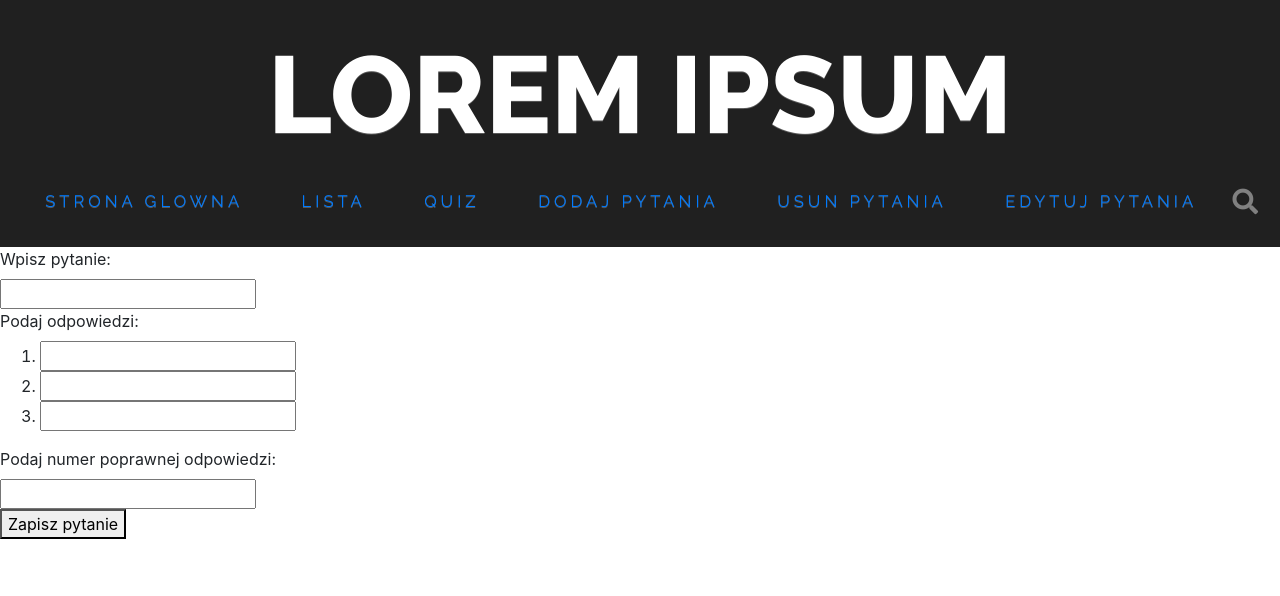
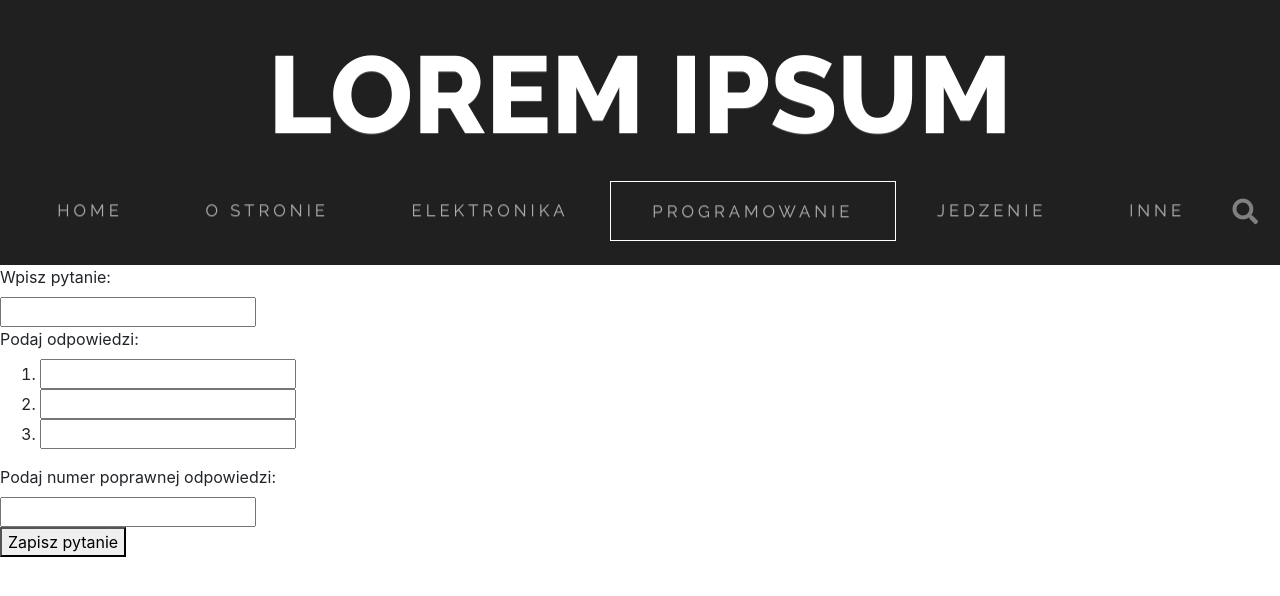
Before and after one commit to mozerpol/mozerpolWebsite, a Flask app: page /menu/dodaj in a window 1280 px wide. Shown: the top 596 px of the page. Run offline with Flask 2, Linux system fonts and the light colour scheme; some libraries are stand-ins or nearby versions.

Commit message:
Fix carousel and menu color, working

```diff
--- a/app/static/szkieletStyle.css
+++ b/app/static/szkieletStyle.css
@@ -9,7 +9,7 @@
 	width: 100%;
 }
 
-#mainmenu > .navbar-nav > .active
+#mainmenu > .ul > .li
 {
 	border: 1px solid white; /* kiedy jest przypisana klasa active to element menu ma biala ramke*/
 }
--- a/app/templates/szkielet.html
+++ b/app/templates/szkielet.html
@@ -30,12 +30,12 @@
         <!-- ::::::::::::::::::::::::::::::::::::::::::::::::::::::::::::::      NAVBAR      :::::::::::::::::::::::::::::::::::::::::::::::::::::::::::::-->
         <header>
             {% set navigation_bar = [
-            ('/', 'index', 'STRONA GLOWNA'),
-            ('/menu/lista', 'lista', 'LISTA'),
-            ('/menu/quiz', 'quiz', 'QUIZ'),
-            ('/menu/dodaj', 'dodaj', 'DODAJ PYTANIA'),
-            ('/menu/usun', 'usun', 'USUN PYTANIA'),
-            ('/menu/edytuj', 'edytuj', 'EDYTUJ PYTANIA'),
+            ('/', 'index', 'HOME'),
+            ('/menu/lista', 'lista', 'O STRONIE'),
+            ('/menu/quiz', 'quiz', 'ELEKTRONIKA'),
+            ('/menu/dodaj', 'dodaj', 'PROGRAMOWANIE'),
+            ('/menu/usun', 'usun', 'JEDZENIE'),
+            ('/menu/edytuj', 'edytuj', 'INNE'),
             ] %}
             {% set active_page = active_page|default('index') %}
             <nav id="header-container" class="navbar justify-content-center navbar-dark navbar-expand-md" role="navigation">
@@ -86,8 +86,8 @@
                             nav-fill - dzieki temu menu 'rozlewa' sie na cala szerokosc ekranu
                             -->
                             {% for href, id, tekst in navigation_bar %}
-                            <li class="nav-item"{% if id == active_page %} class="active"{% endif %}>
-                                <a href="{{ href|e }}">{{ tekst|e }}</a>
+                            <li class="nav-item" {% if id == active_page %} class="active" style="border: 1px solid white;" {% endif %}>
+                                <a href="{{ href|e }}" style="color: rgba(255,255,255,.5); line-height: 350%;">{{ tekst|e }}</a>
                             </li>
                             {% endfor %}
                             <button onclick="showSecondNav()" class="fas fa-search"></button>
@@ -116,10 +116,8 @@
             </nav>
         </header>
 
-        <div id="tresc" class="cb">
-            {% block tresc %}
-            {% endblock %}
-        </div>
+        {% block tresc %}{% endblock %}
+
         <!-- bootstrap.bundle.min.js -->
         <script type="text/javascript"
         src="{{ url_for('static', filename='bootstrap.bundle.min.js') }}"></script>
```
